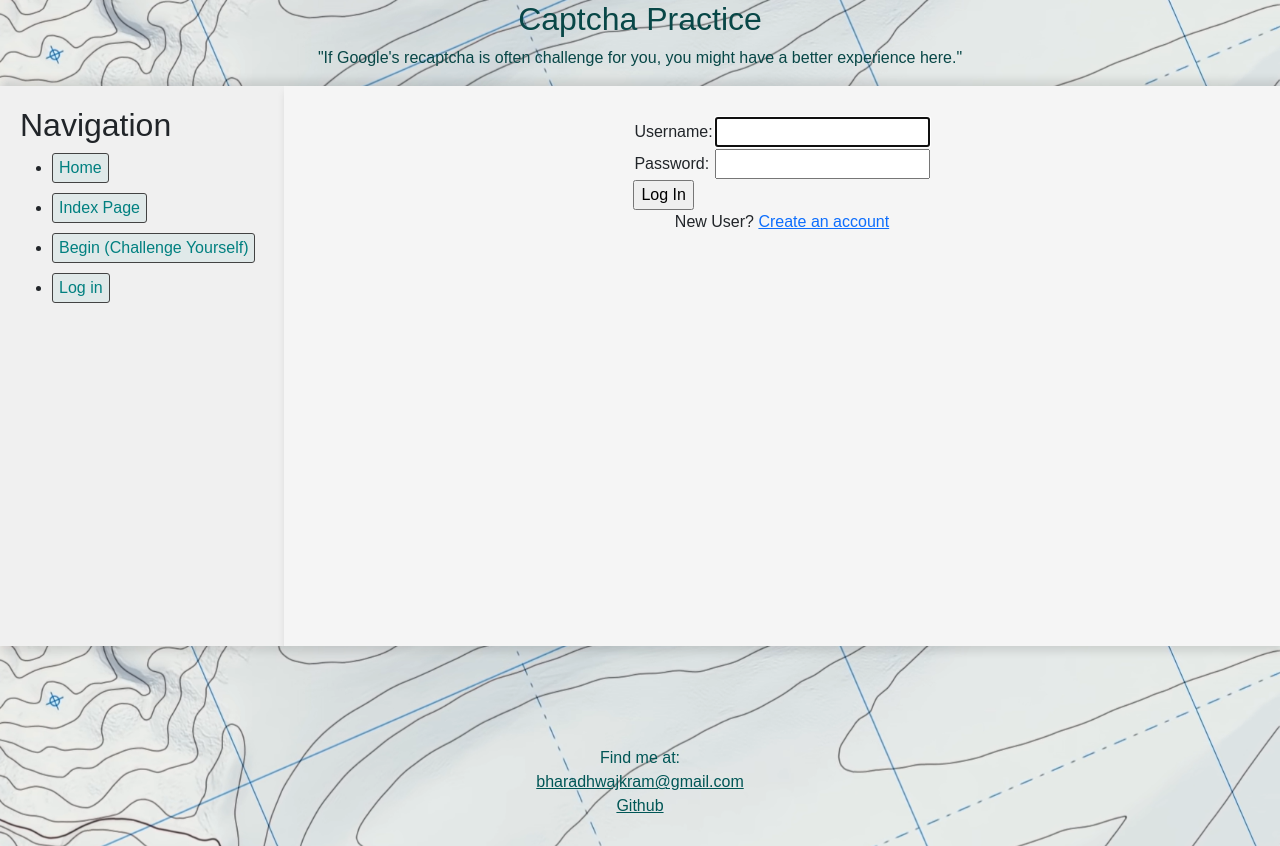
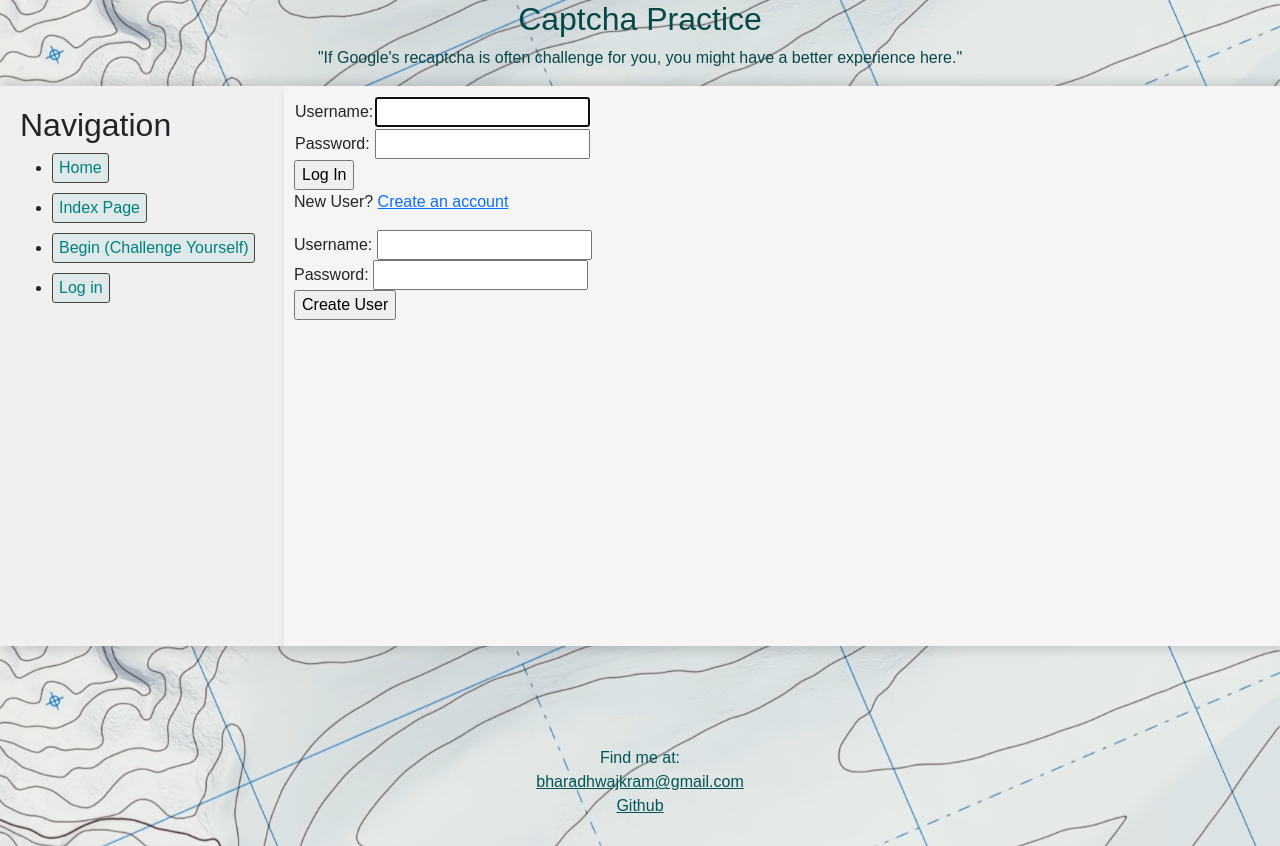
Before and after one commit to beedsneeds/HelloInternet, a Django app: page /accounts/login/ in a window 1280 px wide. Run offline with Django 4.2, Linux system fonts and the light colour scheme.

Commit message:
Minor: Branch precursor

```diff
--- a/HelloInternet/static/styles.css
+++ b/HelloInternet/static/styles.css
@@ -5,6 +5,7 @@ body {
     background-color: #f0f0f0;
     scroll-behavior: smooth;
 }
+
 
 /* parallax */
 .parallax-container {
--- a/HelloInternet/templates/registration/login.html
+++ b/HelloInternet/templates/registration/login.html
@@ -5,7 +5,7 @@
 
 {% block content %}
 
-<div id="centre-div">
+<div id="login-contents">
 
     {% if form.errors %}
         <p>Your username and password didn't match. Please try again.</p>
@@ -47,4 +47,19 @@
 
 </div>
 
+<!-- <div class="hidden-display"> -->
+    <div id="register-contents">
+        <form method="post" action="{% url 'captchapractice:create new user' %}">
+            {% csrf_token %}
+            <label for="username">Username:</label>
+            <input type="text" name="username" required><br>
+
+            <label for="password"> Password:</label>
+            <input type="password" name="password"><br>
+
+            <input type="submit" value="Create User">
+        </form>
+    </div>
+<!-- </div> -->
+
 {% endblock %}
```
